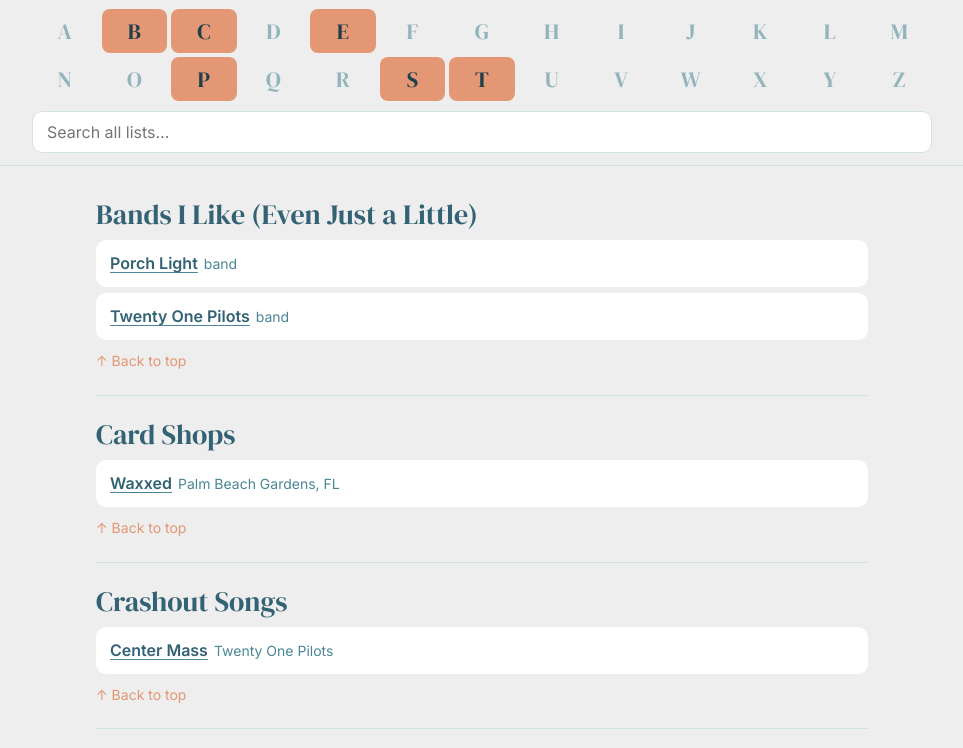
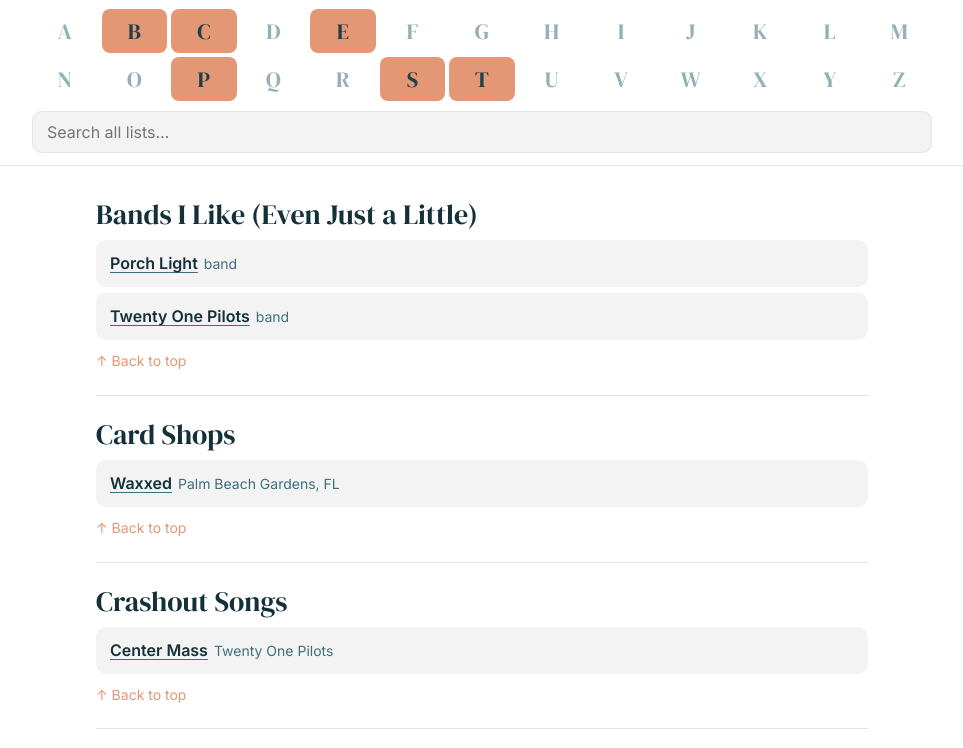
Before and after one commit to johnmagnuson19/EverythingList, a plain HTML site: page index.html in a window 1280 px wide. Shown: the part 116-864 px from the top of the page, without its empty margins (158-1121 px from the left). Drawn offline with Linux system fonts and the light colour scheme.

Commit message:
Lighter background, darker text
Co-Authored-By: Claude Opus 5.5 <noreply@anthropic.com>
Claude-Session: https://claude.ai/code/session_01TfFp9EaAVgByDUEnnQwQYe

```diff
--- a/index.html
+++ b/index.html
@@ -13,11 +13,11 @@
    COLOUR and TYPE: user palette — pacific blue, white, blue slate, platinum, tangerine dream; DM Serif Display letters, Inter text
    LAYOUT: strip on top, then one calm column of lists */
 :root{color-scheme:light;
-  --bg:light-dark(#eeeeee,#326273);
-  --ink:light-dark(#326273,#ffffff);
-  --mute:light-dark(#4a8696,#cfe2e7);
-  --line:light-dark(#d3e2e6,#4a7a8a);
-  --card:light-dark(#ffffff,#3b6d7e);
+  --bg:light-dark(#ffffff,#326273);
+  --ink:light-dark(#14303a,#ffffff);
+  --mute:light-dark(#3f6f7d,#cfe2e7);
+  --line:light-dark(#e4e4e4,#4a7a8a);
+  --card:light-dark(#f3f3f3,#3b6d7e);
   --acc:light-dark(#e39774,#e39774);
   --accInk:light-dark(#1f3f4a,#1f3f4a);
   --hov:light-dark(#5c9ead,#e39774)}
```
